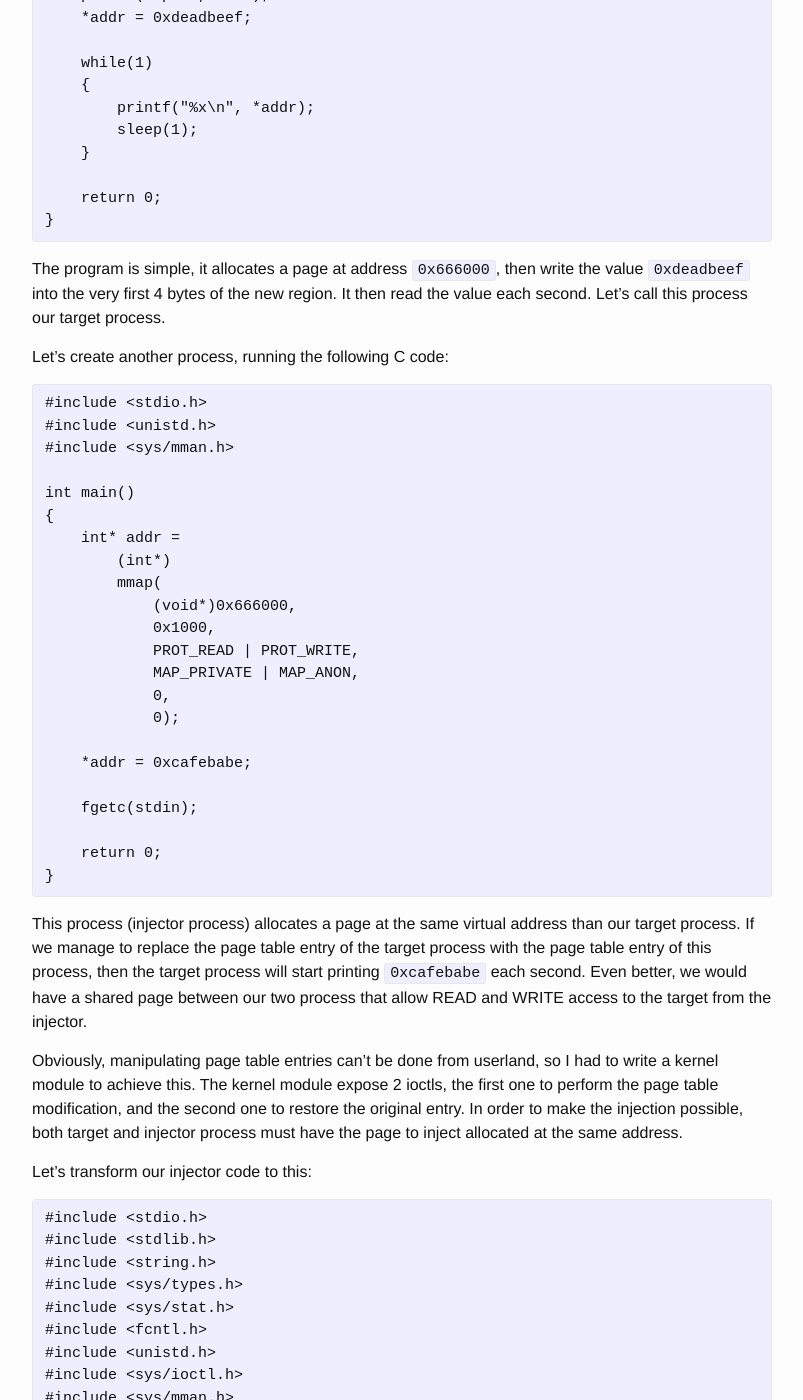
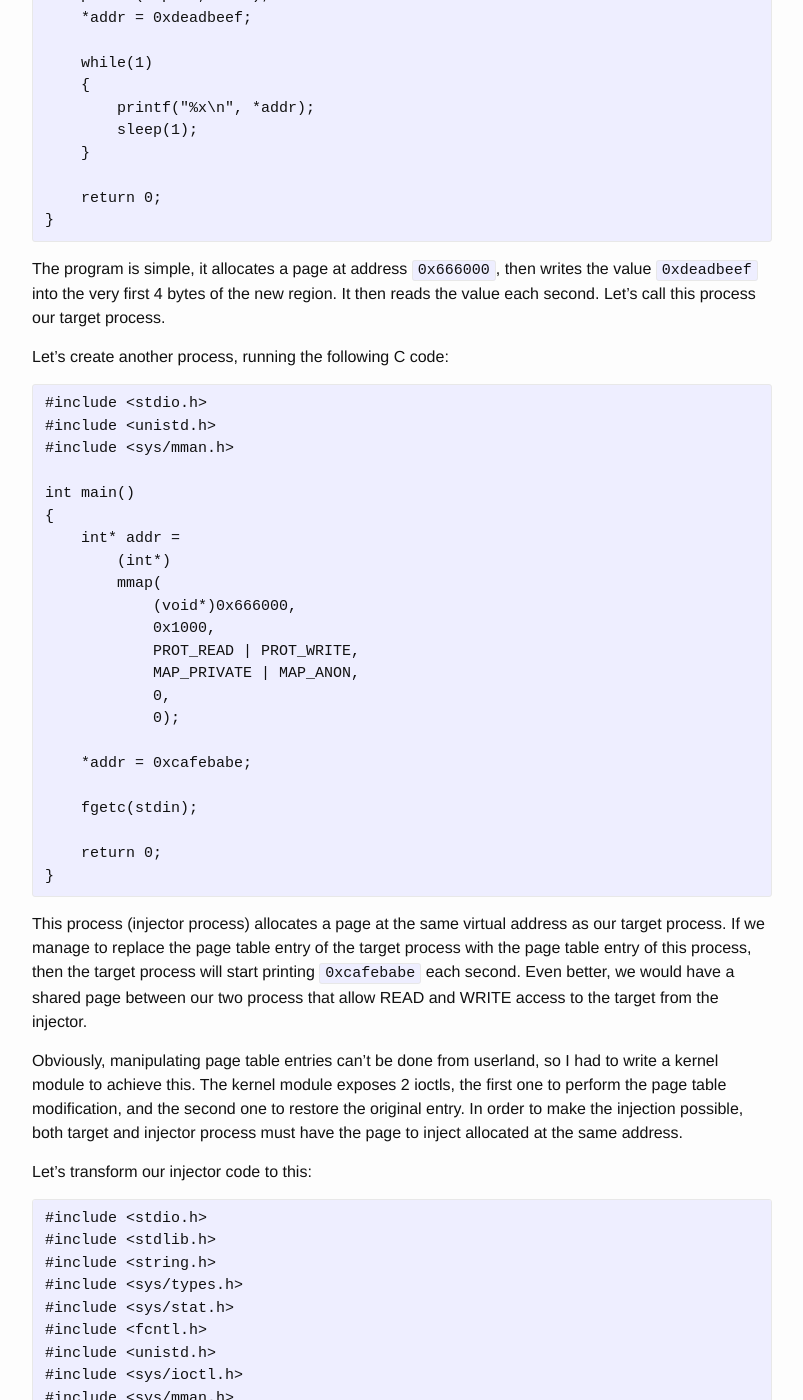
Before and after one commit to 0xstan/0xstan.github.io, a Jekyll site: the page built from _posts/2021-01-29-shared_page_via_pte_overwrite.md, in a window 1280 px wide and 1400 px high, scrolled down 923 px. Shown: the whole window, without its empty margins (238-1041 px from the left). Built offline with Jekyll 4.4.1, drawn with Linux system fonts in a browser that asks for light colours; some of the changed text lies outside the part shown.

Commit message:
Update 2021-01-29-shared_page_via_pte_overwrite.md

````diff
--- a/_posts/2021-01-29-shared_page_via_pte_overwrite.md
+++ b/_posts/2021-01-29-shared_page_via_pte_overwrite.md
@@ -55,9 +55,9 @@ int main()
 }
 ```
 
-The program is simple, it allocates a page at address `0x666000`, then write
+The program is simple, it allocates a page at address `0x666000`, then writes
 the value `0xdeadbeef` into the very first 4 bytes of the new region. It then
-read the value each second. Let's call this process our target process.
+reads the value each second. Let's call this process our target process.
 
 Let's create another process, running the following C code:
 
@@ -86,14 +86,14 @@ int main()
 }
 ```
 
-This process (injector process) allocates a page at the same virtual address than our target
+This process (injector process) allocates a page at the same virtual address as our target
 process. If we manage to replace the page table entry of the target process
 with the page table entry of this process, then the target process will start
 printing `0xcafebabe` each second. Even better, we would have a shared page
 between our two process that allow READ and WRITE access to the target from the injector.
 
 Obviously, manipulating page table entries can't be done from userland, so I
-had to write a kernel module to achieve this. The kernel module expose 2 ioctls,
+had to write a kernel module to achieve this. The kernel module exposes 2 ioctls,
 the first one to perform the page table modification, and the second one to
 restore the original entry. In order to make the injection possible, both
 target and injector process must have the page to inject
````
Also changed, not shown: other parts of _posts/2021-01-29-shared_page_via_pte_overwrite.md (+1 -1 lines).
